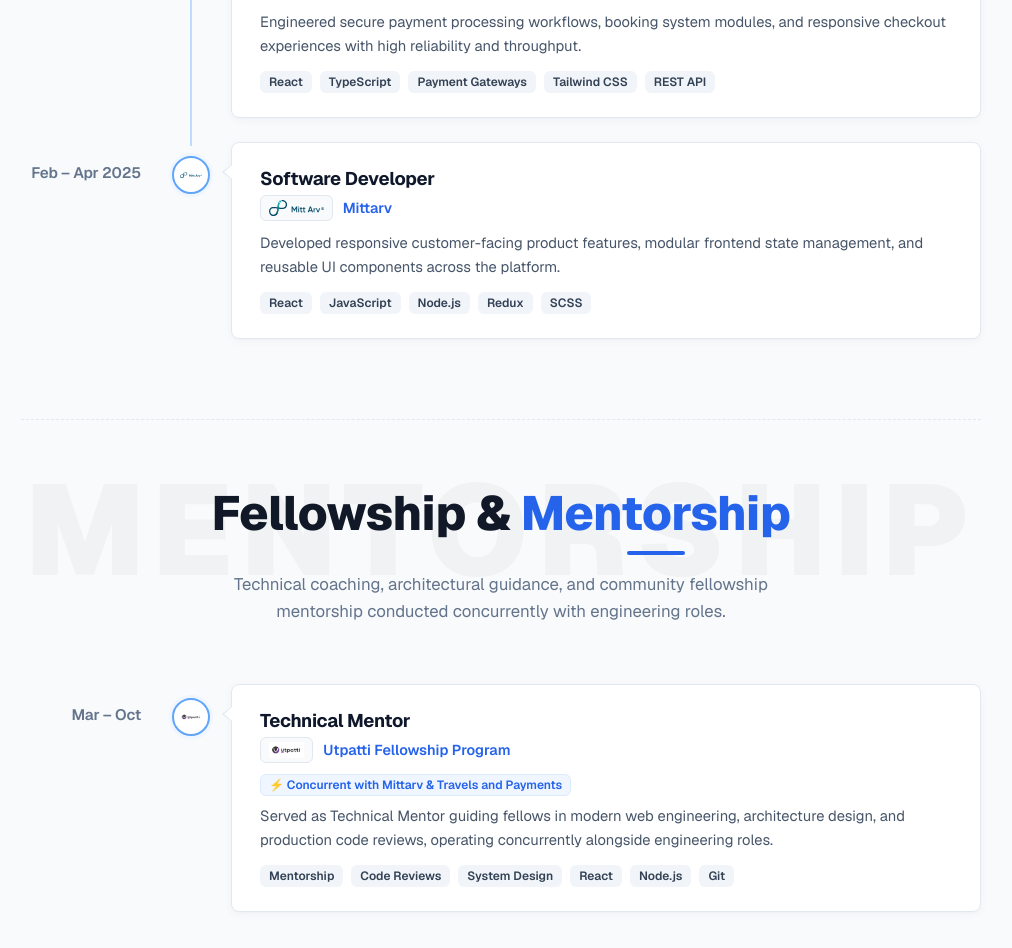
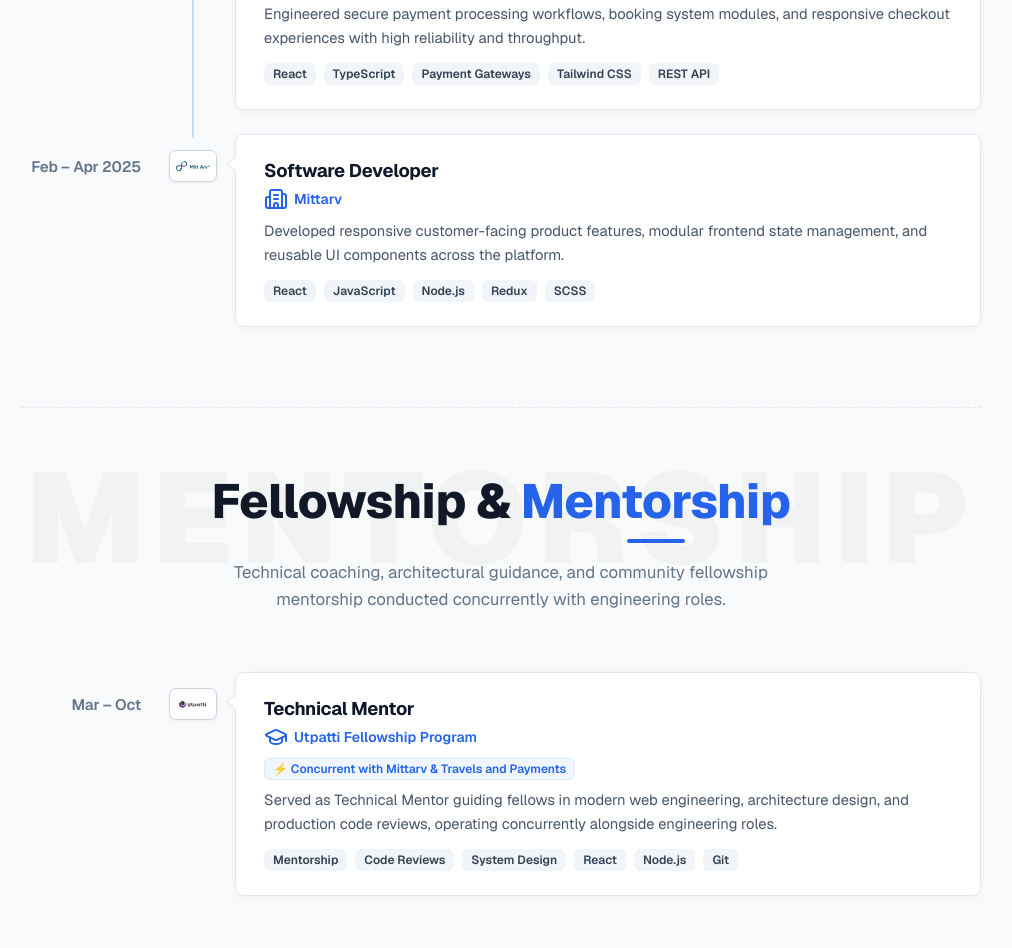
Before and after one commit to amitosh2002/My_page, a Next.js app: page / in a window 1280 px wide. Shown: the part 2940-3888 px from the top of the page, without its empty margins (139-1151 px from the left). Built offline with nearby package versions, Linux system fonts and the light colour scheme.

Commit message:
Use logo boxes on timeline spine and remove logos from inside the cards

```diff
--- a/src/components/WorkSection.css
+++ b/src/components/WorkSection.css
@@ -190,7 +190,7 @@
 }
 
 /* ==========================================================================
-   Timeline List & Grid (Date - Line/Circle - Card)
+   Timeline List & Grid (Date - Line/Box Logo - Card)
    ========================================================================== */
 
 .timeline-list {
@@ -201,7 +201,7 @@
 
 .timeline-row {
   display: grid;
-  grid-template-columns: 140px 60px 1fr;
+  grid-template-columns: 140px 64px 1fr;
   align-items: flex-start;
   position: relative;
   margin-bottom: 24px;
@@ -213,7 +213,7 @@
 
 /* Left Date Column */
 .timeline-date-col {
-  padding-top: 20px;
+  padding-top: 22px;
   padding-right: 20px;
   text-align: right;
 }
@@ -257,96 +257,46 @@
   display: none;
 }
 
-/* Circle Badge with Blue Border and White Background */
-.timeline-circle {
-  width: 38px;
-  height: 38px;
-  border-radius: 50%;
+/* Logo Box Badge on the spine (replacing the circle) */
+.timeline-logo-box {
+  width: 48px;
+  height: 32px;
+  border-radius: 7px;
   background-color: #ffffff;
-  border: 2px solid #60a5fa;
+  border: 1.5px solid #cbd5e1;
   display: flex;
   align-items: center;
   justify-content: center;
-  color: #2563eb;
   z-index: 1;
-  margin-top: 14px;
-  box-shadow: 0 0 0 3px #eff6ff, 0 2px 4px rgba(0, 0, 0, 0.04);
+  margin-top: 16px;
+  padding: 3px 6px;
+  box-shadow: 0 1px 4px rgba(15, 23, 42, 0.06);
   transition: all 0.25s ease;
 }
 
-:is(.dark .timeline-circle) {
+:is(.dark .timeline-logo-box) {
   background-color: #1e293b;
-  border-color: #3b82f6;
-  color: #60a5fa;
-  box-shadow: 0 0 0 3px rgba(59, 130, 246, 0.15), 0 2px 4px rgba(0, 0, 0, 0.3);
+  border-color: #475569;
+  box-shadow: 0 2px 6px rgba(0, 0, 0, 0.3);
 }
 
-.timeline-row:hover .timeline-circle {
+.timeline-row:hover .timeline-logo-box {
   border-color: #2563eb;
-  box-shadow: 0 0 0 6px #dbeafe, 0 4px 8px rgba(37, 99, 235, 0.15);
+  box-shadow: 0 0 0 4px #eff6ff, 0 4px 10px rgba(37, 99, 235, 0.15);
   transform: scale(1.08);
 }
 
-:is(.dark .timeline-row:hover .timeline-circle) {
+:is(.dark .timeline-row:hover .timeline-logo-box) {
   border-color: #60a5fa;
-  box-shadow: 0 0 0 6px rgba(59, 130, 246, 0.25);
+  box-shadow: 0 0 0 4px rgba(59, 130, 246, 0.2);
 }
 
-.timeline-circle-icon {
-  width: 17px;
-  height: 17px;
-  stroke-width: 2.2;
-}
-
-/* Circle Logo */
-.timeline-circle-logo {
-  max-width: 22px;
-  max-height: 22px;
+.timeline-box-img {
+  max-width: 100%;
+  max-height: 100%;
   width: auto;
   height: auto;
   object-fit: contain;
-}
-
-/* Card Company Row with Logo Badge */
-.timeline-card-company-row {
-  display: flex;
-  align-items: center;
-  gap: 10px;
-  margin-bottom: 10px;
-}
-
-.timeline-card-logo-badge {
-  display: inline-flex;
-  align-items: center;
-  justify-content: center;
-  padding: 3px 8px;
-  border-radius: 6px;
-  background-color: #f8fafc;
-  border: 1px solid #e2e8f0;
-  height: 26px;
-  min-width: 36px;
-}
-
-:is(.dark .timeline-card-logo-badge) {
-  background-color: #0f172a;
-  border-color: #334155;
-}
-
-.timeline-badge-logo-img {
-  height: 16px;
-  width: auto;
-  max-width: 65px;
-  object-fit: contain;
-}
-
-.timeline-card-company-name {
-  font-size: 0.9rem;
-  font-weight: 600;
-  color: #2563eb;
-}
-
-:is(.dark .timeline-card-company-name) {
-  color: #60a5fa;
 }
 
 /* ==========================================================================
@@ -384,7 +334,7 @@
   box-shadow: 0 8px 24px -2px rgba(0, 0, 0, 0.5);
 }
 
-/* Triangular pointer notch pointing left toward the circle */
+/* Triangular pointer notch pointing left toward the logo box */
 .timeline-card::before {
   content: '';
   position: absolute;
@@ -481,7 +431,7 @@
   50% { opacity: 0.4; transform: scale(0.8); }
 }
 
-/* Company / Organization Subtitle */
+/* Company / Organization Subtitle (Clean Text without logo badge) */
 .timeline-card-company {
   font-size: 0.88rem;
   font-weight: 600;
@@ -593,7 +543,7 @@
   }
 
   .timeline-row {
-    grid-template-columns: 38px 1fr;
+    grid-template-columns: 46px 1fr;
     gap: 12px;
     margin-bottom: 20px;
   }
@@ -614,15 +564,11 @@
     left: 50%;
   }
 
-  .timeline-circle {
-    width: 34px;
-    height: 34px;
-    margin-top: 14px;
-  }
-
-  .timeline-circle-icon {
-    width: 15px;
-    height: 15px;
+  .timeline-logo-box {
+    width: 42px;
+    height: 28px;
+    margin-top: 18px;
+    padding: 2px 4px;
   }
 
   .timeline-card-col {
--- a/src/components/work-section.tsx
+++ b/src/components/work-section.tsx
@@ -5,6 +5,8 @@ import Image, { StaticImageData } from 'next/image';
 import {
   Briefcase,
   Users,
+  Building2,
+  GraduationCap,
 } from 'lucide-react';
 
 import shipiqLogo from '@/theme/shipiq.png';
@@ -49,7 +51,7 @@ const companyExperiences: TimelineItem[] = [
       'Engineered secure payment processing workflows, booking system modules, and responsive checkout experiences with high reliability and throughput.',
     technologies: ['React', 'TypeScript', 'Payment Gateways', 'Tailwind CSS', 'REST API'],
     logo: tpLogo,
-    logoBg: '#0f172a', // Dark container so white SVG logo shines
+    logoBg: '#0f172a', // Dark container for the white SVG logo
   },
   {
     id: 'mittarv',
@@ -145,26 +147,29 @@ export function WorkSection() {
             <div className="timeline-list">
               {companyExperiences.map((item) => (
                 <div key={item.id} className="timeline-row">
+                  {/* Left Date Column */}
                   <div className="timeline-date-col">
                     <span className="timeline-date-text">{item.date}</span>
                   </div>
 
+                  {/* Center Spine Column with Logo Box (replacing circle) */}
                   <div className="timeline-spine-col">
                     <div className="timeline-spine-line" />
                     <div
-                      className="timeline-circle"
+                      className="timeline-logo-box"
                       style={item.logoBg ? { backgroundColor: item.logoBg } : undefined}
                     >
                       <Image
                         src={item.logo}
                         alt={item.company}
-                        width={24}
-                        height={24}
-                        className="timeline-circle-logo"
+                        width={38}
+                        height={22}
+                        className="timeline-box-img"
                       />
                     </div>
                   </div>
 
+                  {/* Right Column: Clean White Card (no logo inside) */}
                   <div className="timeline-card-col">
                     <div className="timeline-card">
                       <div className="timeline-mobile-date">{item.date}</div>
@@ -179,20 +184,9 @@ export function WorkSection() {
                         )}
                       </div>
 
-                      <div className="timeline-card-company-row">
-                        <div
-                          className="timeline-card-logo-badge"
-                          style={item.logoBg ? { backgroundColor: item.logoBg } : undefined}
-                        >
-                          <Image
-                            src={item.logo}
-                            alt={item.company}
-                            width={32}
-                            height={18}
-                            className="timeline-badge-logo-img"
-                          />
-                        </div>
-                        <span className="timeline-card-company-name">{item.company}</span>
+                      <div className="timeline-card-company">
+                        <Building2 className="w-4 h-4" />
+                        <span>{item.company}</span>
                       </div>
 
                       <p className="timeline-card-desc">{item.description}</p>
@@ -243,23 +237,26 @@ export function WorkSection() {
             <div className="timeline-list">
               {mentorshipExperiences.map((item) => (
                 <div key={item.id} className="timeline-row">
+                  {/* Left Date Column */}
                   <div className="timeline-date-col">
                     <span className="timeline-date-text">{item.date}</span>
                   </div>
 
+                  {/* Center Spine Column with Logo Box (replacing circle) */}
                   <div className="timeline-spine-col">
                     <div className="timeline-spine-line" />
-                    <div className="timeline-circle">
+                    <div className="timeline-logo-box">
                       <Image
                         src={item.logo}
                         alt={item.company}
-                        width={24}
-                        height={24}
-                        className="timeline-circle-logo"
+                        width={38}
+                        height={22}
+                        className="timeline-box-img"
                       />
                     </div>
                   </div>
 
+                  {/* Right Column: Clean White Card (no logo inside) */}
                   <div className="timeline-card-col">
                     <div className="timeline-card">
                       <div className="timeline-mobile-date">{item.date}</div>
@@ -268,17 +265,9 @@ export function WorkSection() {
                         <h3 className="timeline-card-title">{item.title}</h3>
                       </div>
 
-                      <div className="timeline-card-company-row">
-                        <div className="timeline-card-logo-badge">
-                          <Image
-                            src={item.logo}
-                            alt={item.company}
-                            width={32}
-                            height={18}
-                            className="timeline-badge-logo-img"
-                          />
-                        </div>
-                        <span className="timeline-card-company-name">{item.company}</span>
+                      <div className="timeline-card-company">
+                        <GraduationCap className="w-4 h-4" />
+                        <span>{item.company}</span>
                       </div>
 
                       {item.concurrentNote && (
```
